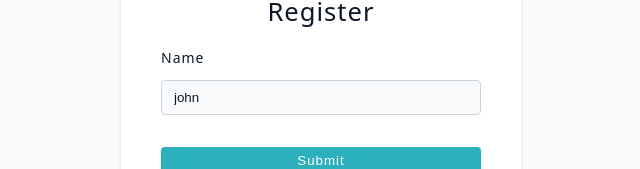
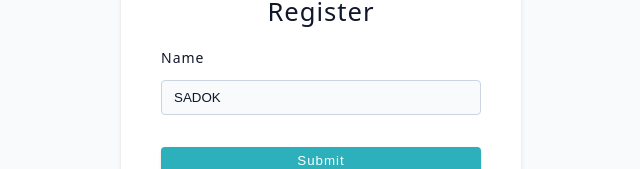
Before and after one commit to sadoksoltan/JobWyz, a React (Vite) app in the folder client/: page /register in a window 1280 px wide. Shown: the part 332-501 px from the top of the page, without its empty margins (319-959 px from the left). Built offline with nearby package versions, Linux system fonts and the light colour scheme.

Commit message:
Update Register.jsx

```diff
--- a/client/src/pages/Register.jsx
+++ b/client/src/pages/Register.jsx
@@ -17,7 +17,7 @@ const Register = () => {
             id="name"
             name="name"
             className="form-input"
-            defaultValue="john"
+            defaultValue="SADOK"
             required
           />
         </div>
```
